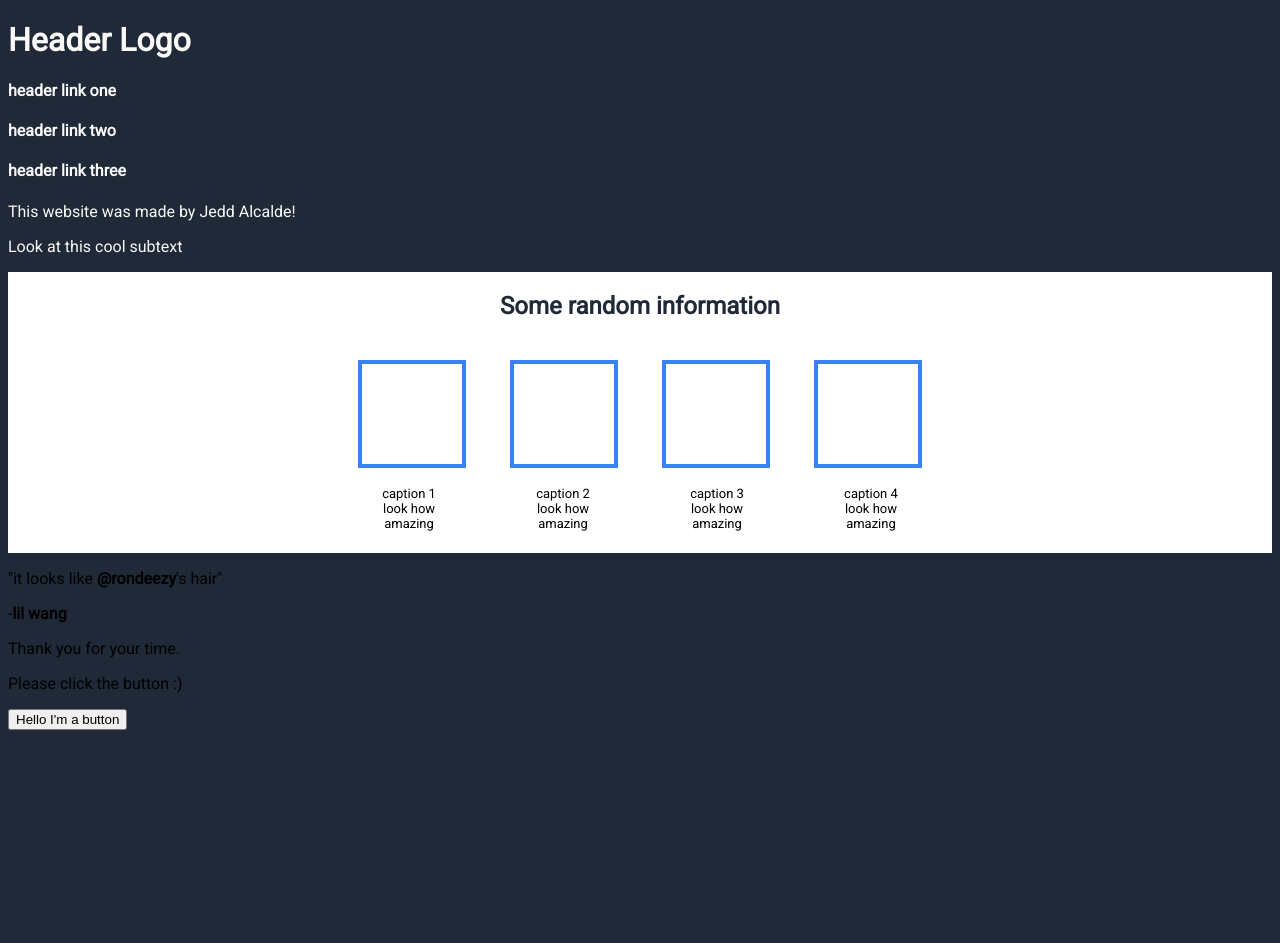
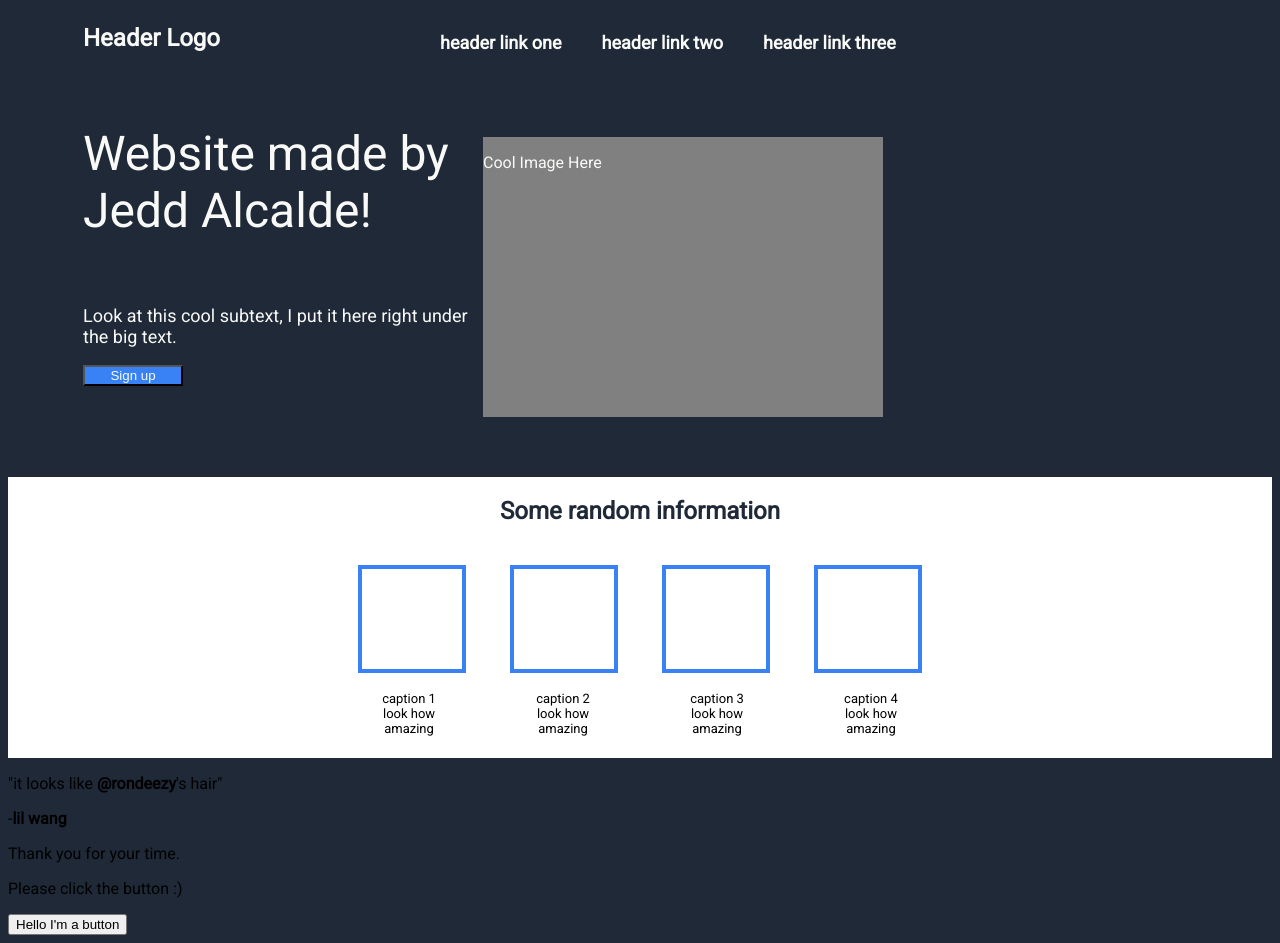
Before and after one commit to JeddAlcalde/odin-landing-page, a plain HTML site: page index.html in a window 1280 px wide. Before the commit the page ends 800 px from the top, so only its background shows below. Drawn offline with Linux system fonts and the light colour scheme.

Commit message:
Complete Header Section
Finished full header section, currently considering
adding an actual image inside of the div of
.placeholder-img. Also changed some wording for text
in index.html to show better understanding of the
flexbox properties. Added button to index.html and
changed color to what is on the guidline-images.

```diff
--- a/index.html
+++ b/index.html
@@ -11,14 +11,24 @@
 
     <body>
         <div class="header">
-            <h1 class="main-header">Header Logo</h1>
-            <h4 href="https://github.com/JeddAlcalde" class="head-link">header link one</h4>
-            <h4 href="https://www.google.com/" class="head-link">header link two</h4>
-            <h4 href="https://www.youtube.com/watch?v=86484QLtudg" class="head-link">header link three</h4>
+            <div class="head-text>">
+                <div class="top-head">
+                    <h1 class="main-header">Header Logo</h1>
+                    <h4 href="https://github.com/JeddAlcalde" class="head-link" id="leftmost-link">header link one</h4>
+                    <h4 href="https://www.google.com/" class="head-link">header link two</h4>
+                    <h4 href="https://www.youtube.com/watch?v=86484QLtudg" class="head-link">header link three</h4>
+                </div>
 
-            <div class="main-text">
-                <p class="large-text">This website was made by Jedd Alcalde!</p>
-                <p class="subtext">Look at this cool subtext</p>
+                <div class="main-show">
+                    <div class="main-text">
+                        <p class="large-text">Website made by Jedd Alcalde!</p>
+                        <p class="subtext">Look at this cool subtext, I put it here right under the big text.</p>
+                        <button class="sign-up">Sign up</button>
+                    </div>
+                    <div class="placeholder-img">
+                        <p>Cool Image Here</p>
+                    </div>
+                </div>
             </div>
         </div>
 
--- a/style.css
+++ b/style.css
@@ -1,4 +1,4 @@
-body{
+body {
     background-color: #1F2937;
     font-family: "Roboto";
     font-weight: 400;
@@ -6,31 +6,86 @@ body{
 
 .header{
     color: #F9FAF8;
+    display: flex;
+    flex-direction: column;
+    flex: 1 1 auto;
 }
 
-.main-header{
-    size: 48px;
+.top-head {
+    display: inline-flex;
+    white-space: nowrap;
 }
 
-.head-link{
-    size: 18px;
+.main-header {
+    font-size: 24px;
+    margin-right: 200px;
+    margin-left: 75px;
 }
 
-.information{
+.head-link {
+    font-size: 18px;
+    margin-right: 20px;
+    margin-left: 20px;
+}
+
+.main-show {
+    display: inline-flex;
+    flex-direction: row;
+    align-items: center;
+}
+
+.main-text {
+    display: flex;
+    flex-direction: column;
+    align-items: left;
+    height: 400px;
+    width: 400px;
+    margin-left: 75px;
+}
+
+.large-text {
+    font-size: 48px;
+    word-wrap: break-word;
+}
+
+.subtext {
+    font-size: 18px;
+    word-wrap: break-word;
+}
+
+.sign-up {
+    width: 100px;
+    background-color: #3882F6;
+    color: #F9FAF8;
+}
+
+.placeholder-img {
+    display: auto;
+    flex-direction: auto;
+    background-color: grey;
+    height: 280px;
+    width: 400px;
+}
+
+.placeholder-img p {
+    align-self: center;
+}
+
+.information {
     background-color: white;
     display: flex;
     flex-direction: column;
     align-items: center;
 }
 
-.head-info{
+.head-info {
     size: 36px;
     color: #1F2937;
     font-weight: 1000;
     margin-bottom: 40px;
 }
 
-.images div{
+.images div {
     display: inline-block;
     flex-direction: auto;
     background: white;
@@ -42,7 +97,7 @@ body{
     flex: 1 1 auto;
 }
 
-.captions div{
+.captions div {
     margin-left: 35px;
     margin-right: 35px;
     margin-top: 1px;
@@ -53,7 +108,7 @@ body{
     text-align: center;
 }
 
-.captions div p{
+.captions div p {
     font-size: small;
     word-wrap: break-word;
     align-content: center;
```
